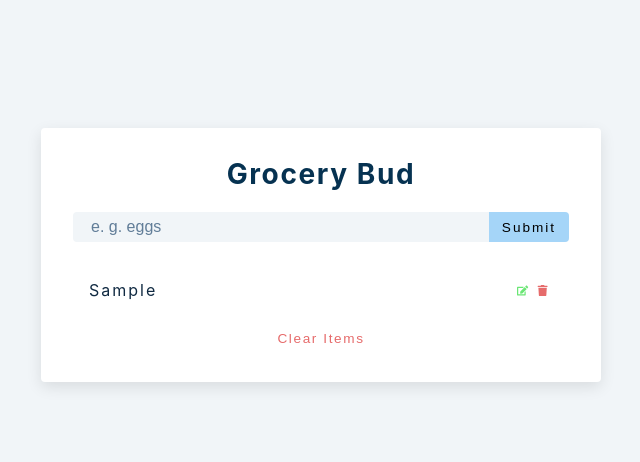
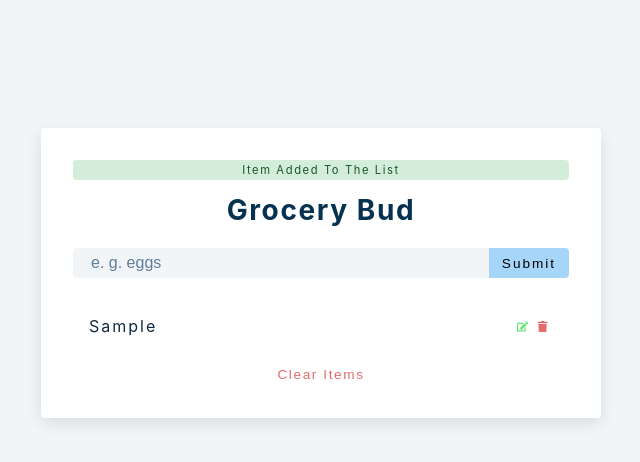
Before and after one commit to nuryhan/grocery-bud-react-tutorial, a React (Create React App) app: page / in a window 1280 px wide. Both pictures are taken after typing "Sample" into the empty fields and a click on the button "Submit". Shown: the top 462 px of the page, without its empty margins (319-959 px from the left). Built offline with nearby package versions, Linux system fonts and the light colour scheme.

Commit message:
showAlert and clearList functions

```diff
--- a/src/Alert.js
+++ b/src/Alert.js
@@ -1,6 +1,12 @@
 import React, { useEffect } from 'react'
 
-const Alert = ({msg,type}) => {
+const Alert = ({msg,type, removeAlert}) => {
+  useEffect(() => {
+    const timeout = setTimeout(()=>{
+      removeAlert()
+    },3000)
+    return () => clearTimeout(timeout);
+  }, [])
   return <p className={`alert alert-${type}`} > {msg} </p>
 }
 
--- a/src/App.js
+++ b/src/App.js
@@ -22,16 +22,25 @@ function App() {
     }
     else {
       // show alert
+      setAlert({show: true, msg: 'item added to the list', type: 'success' })
       const newItem = {id: new Date().getTime().toString(), title: name};
       setList([...list, newItem])
       setName('');
     }
   }
 
+  const showAlert =(show = false, type ='', msg = '')=>{
+    setAlert({show,type,msg});
+  }
+
+  const clearList = ()=> {
+    setAlert({show: true, msg: 'empty list', type: 'danger' })
+    setList([]);
+  }
   return (
     <section className="section-center">
       <form className="grocery-form" onSubmit={handleSubmit} >
-        {alert.show && <Alert {...alert} />}
+        {alert.show && <Alert {...alert} removeAlert={showAlert} />}
         <h3>Grocery bud </h3>
         <div className="form-control">
           <input type="text" className="grocery" placeholder="e. g. eggs" value={name}
@@ -43,7 +52,7 @@ function App() {
       </form>
       {list.length > 0  && (<div className="grocery-container">
         <List items={list} />
-        <button className="clear-btn">clear items</button>
+        <button className="clear-btn" onClick={clearList} >clear items</button>
       </div>)}
     </section>
   );
```
